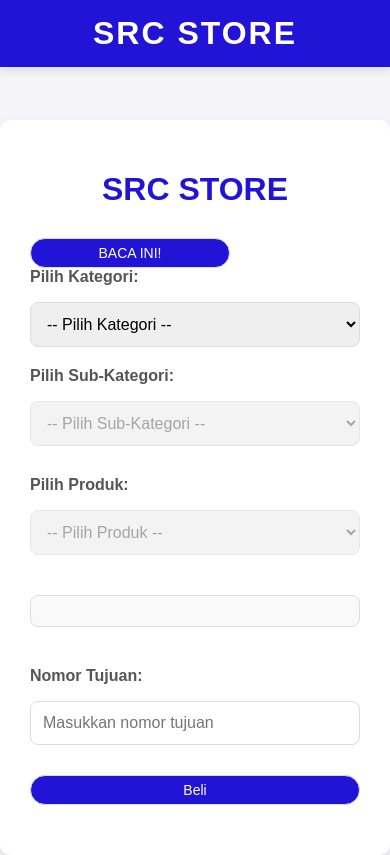
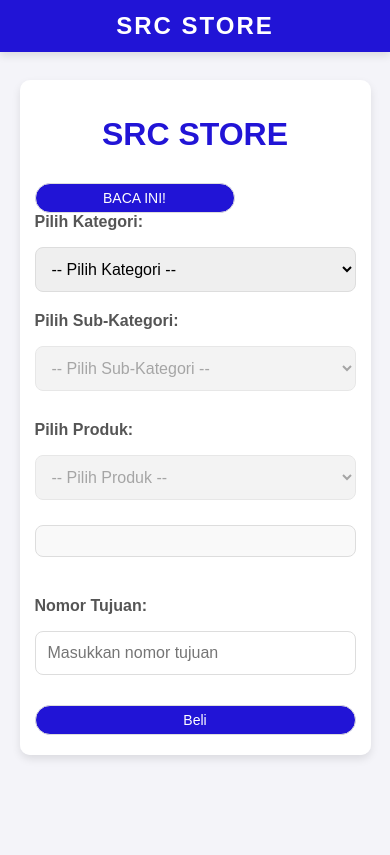
Before and after one commit to arilfila/saerahcell, a plain HTML site: page index.html in a window 390 px wide. Drawn offline with Linux system fonts and the light colour scheme.

Commit message:
index.html

```diff
--- a/index.html
+++ b/index.html
@@ -12,8 +12,8 @@
     margin: 0;
     padding: 0;
     display: flex;
-    justify-content: flex-start; /* Pastikan konten dimulai dari atas */
-    align-items: flex-start; /* Mengatur konten untuk berada di atas */
+    justify-content: center; /* Menjaga konten tetap di tengah horizontal */
+    align-items: flex-start; /* Mengatur konten agar tetap berada di atas */
     flex-direction: column;
     height: 100vh;
     overflow-x: hidden; /* Menghindari scroll horizontal */
@@ -32,19 +32,27 @@
     top: 0;
     left: 0;
     right: 0;
-    z-index: 1000; /* Agar header berada di atas konten lainnya */
-    box-shadow: 0 4px 8px rgba(0, 0, 0, 0.1); /* Bayangan agar header lebih menonjol */
+    z-index: 1000; /* Agar header tetap berada di atas konten lainnya */
+    box-shadow: 0 4px 8px rgba(0, 0, 0, 0.1); /* Bayangan untuk header */
+    /* Menambahkan jarak bawah agar tidak menutupi konten */
 }
 
 .container {
     background-color: #fff;
     padding: 30px;
     width: 100%;
-    max-width: 600px;
+    max-width: 600px; /* Maksimal lebar kontainer 600px di desktop */
     border-radius: 10px;
     box-shadow: 0 4px 8px rgba(0, 0, 0, 0.1);
     box-sizing: border-box;
-    margin-top: 120px; /* Memberikan ruang untuk header fixed */
+    margin-top: 150px; /* Memberikan ruang yang cukup untuk header */
+    margin-left: auto; /* Menjaga agar konten berada di tengah horizontal */
+    margin-right: auto; /* Menjaga agar konten berada di tengah horizontal */
+    position: relative; /* Menjaga container tetap berada di tempat */
+    z-index: 900; /* Pastikan konten berada di bawah header */
+    flex-grow: 1; /* Agar konten container tumbuh secara otomatis */
+    max-height: 80vh; /* Membatasi tinggi maksimal untuk menghindari konten meluap */
+    overflow-y: auto; /* Menambahkan scroll jika konten lebih tinggi dari 80vh */
 }
 
 h1 {
@@ -153,12 +161,36 @@
     border: 1px solid #ddd;
     border-radius: 8px;
     padding: 15px;
-    margin-top: 20px;
+    margin-top: 5px;
     font-size: 14px;
     color: #555;
     box-sizing: border-box;
+    max-height: 300px; /* Batasi tinggi untuk deskripsi produk jika diperlukan */
+    overflow-y: auto; /* Tambahkan scroll jika deskripsi terlalu panjang */
 }
 
+/* Responsif untuk perangkat mobile */
+@media screen and (max-width: 768px) {
+    body {
+        justify-content: flex-start; /* Menjaga konten dimulai dari atas */
+    }
+
+    .container {
+        padding: 15px; /* Mengurangi padding untuk perangkat kecil */
+        margin-top: 80px; /* Mengurangi margin-top pada perangkat kecil */
+        width: 90%; /* Lebar kontainer 90% pada perangkat kecil */
+    }
+
+    .header {
+        font-size: 24px; /* Mengurangi ukuran font header pada mobile */
+        padding: 12px 0;
+    }
+
+    .left-button {
+        top: 20px; /* Menyesuaikan posisi tombol kiri pada mobile */
+        left: 15px;
+    }
+}
 
     </style>
 </head>
```
